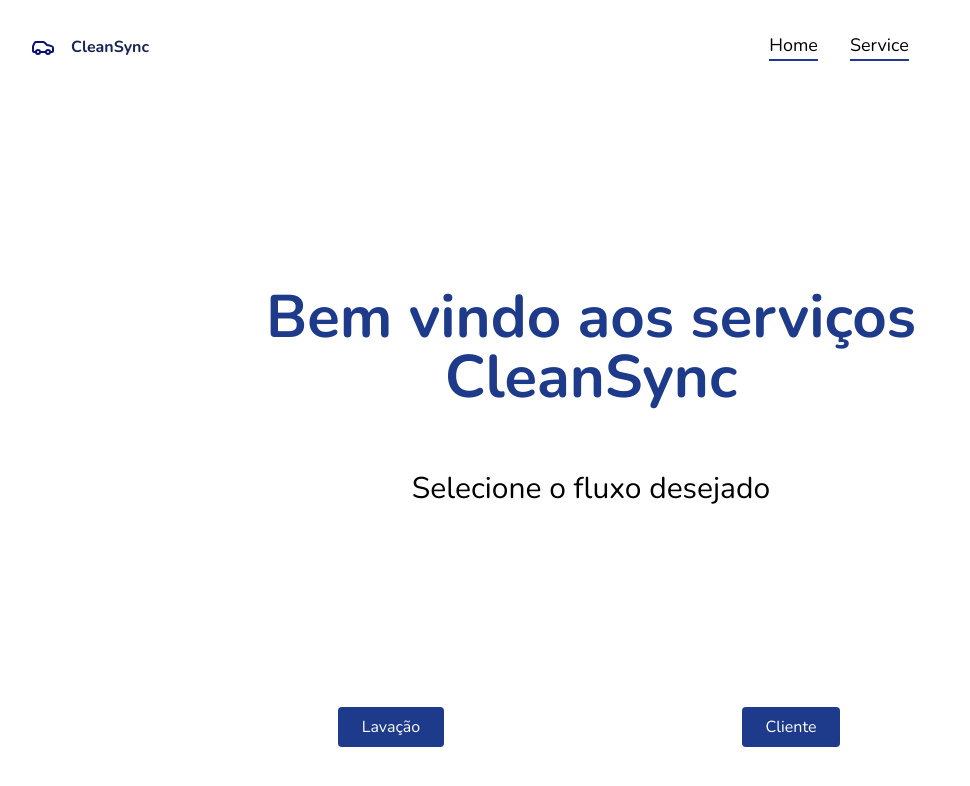
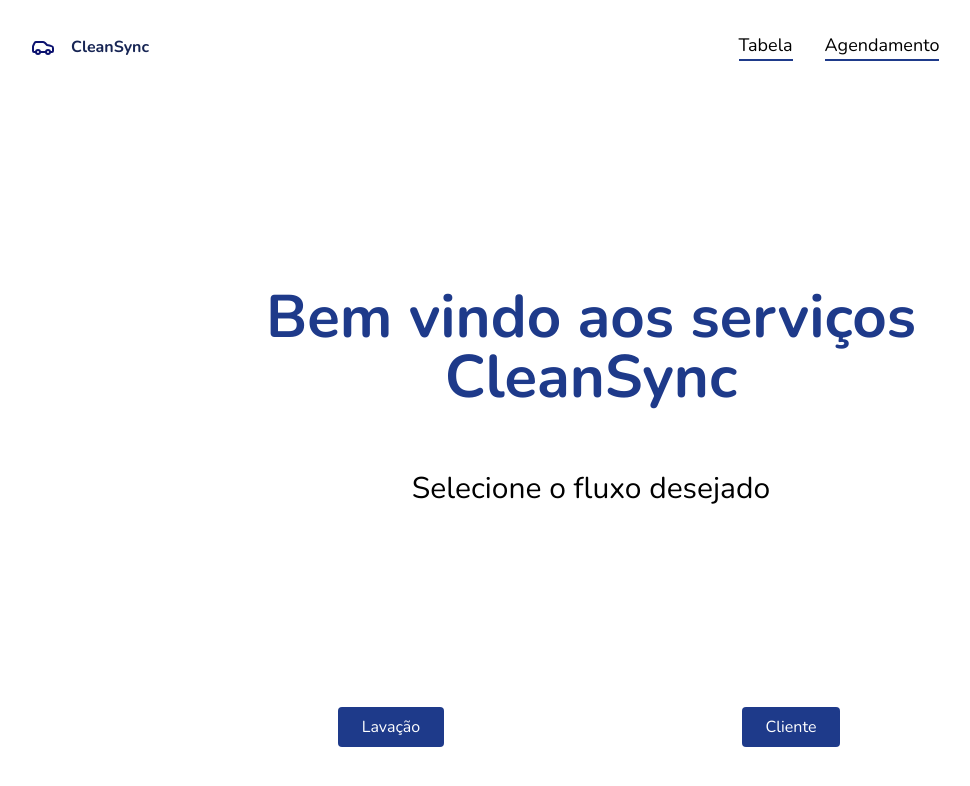
Before and after one commit to DartaBlenke/CleanSync, a React (Vite) app: page / in a window 1280 px wide. Shown: the top 786 px of the page, without its empty margins (49-1019 px from the left). Built offline with nearby package versions, Linux system fonts and the light colour scheme; no server answers; the database is empty.

Commit message:
datetimepicker e navbar ajustes

```diff
--- a/src/components/DatePicker.jsx
+++ b/src/components/DatePicker.jsx
@@ -10,7 +10,7 @@ export const Datepicker = () => {
 
   return (
     <label className='relative cursor-pointer'>
-      <DateTimePicker locale='pt-BR' disableClock={true} disableCalendar={true} minDate={new Date()} value={selectedDate} onChange={setSelectedDate} className='h-20 w-full px-10 sm:px-20 text-xl text-gray-700 border-[#9db8fb] border-2 rounded-lg border-opacity-50 outline-none focus:border-blue-500 placeholder-gray-300 placeholder-opacity-0 transition duration-200'/>
+      <DateTimePicker locale='pt-BR' disableClock={true} disableCalendar={true} minDate={new Date()} minutePlaceholder={"00"} hourPlaceholder={"00"} dayPlaceholder={"00"} yearPlaceholder={"00"} monthPlaceholder={"00"} value={selectedDate} onChange={setSelectedDate} className='h-20 w-full px-10 sm:px-20 text-xl text-gray-700 border-[#9db8fb] border-2 rounded-lg border-opacity-50 outline-none focus:border-blue-500 placeholder-gray-300 placeholder-opacity-0 transition duration-200'/>
     </label>
   )
 }
--- a/src/components/Navbar.jsx
+++ b/src/components/Navbar.jsx
@@ -9,11 +9,11 @@ const Navbar = () => {
   const content = <>
     <div className='md:hidden block absolute top-20 w-full left-0 right-0 bg-white transition'>
       <ul className='text-center text-xl p-10'>
-        <Link to="/" onClick={handleClick}>
-          <li className='hover:text-slate-400 transition border-b-2 border-blue-900 cursor-pointer py-3 px-2'>Home</li>
+        <Link to="Wash" onClick={handleClick}>
+          <li className='hover:text-slate-400 transition border-b-2 border-blue-900 cursor-pointer py-3 px-2'>Tabela</li>
         </Link>
-        <Link to="Service" onClick={handleClick}>
-          <li className='hover:text-slate-400 transition border-b-2 border-blue-900 cursor-pointer py-3 px-2'>Service</li>
+        <Link to="Client" onClick={handleClick}>
+          <li className='hover:text-slate-400 transition border-b-2 border-blue-900 cursor-pointer py-3 px-2'>Agendamento</li>
         </Link>
       </ul>
     </div>
@@ -28,11 +28,11 @@ const Navbar = () => {
         <div className='hidden md:flex lg: flex-1 items center justify-center font-normal'>
           <div className='flex-10'>
             <ul className='flex gap-8 mr-16 text-[18px]'>
-              <Link to="/">
-                <li className='hover:text-slate-400 transition border-b-2 border-blue-900 hover:border-slate-400 cursor-pointer'>Home</li>
+              <Link to="Wash">
+                <li className='hover:text-slate-400 transition border-b-2 border-blue-900 hover:border-slate-400 cursor-pointer'>Tabela</li>
               </Link>
-              <Link to="Service">
-                <li className='hover:text-slate-400 transition border-b-2 border-blue-900 hover:border-slate-400 cursor-pointer'>Service</li>
+              <Link to="Client">
+                <li className='hover:text-slate-400 transition border-b-2 border-blue-900 hover:border-slate-400 cursor-pointer'>Agendamento</li>
               </Link>
             </ul>
           </div>
```
